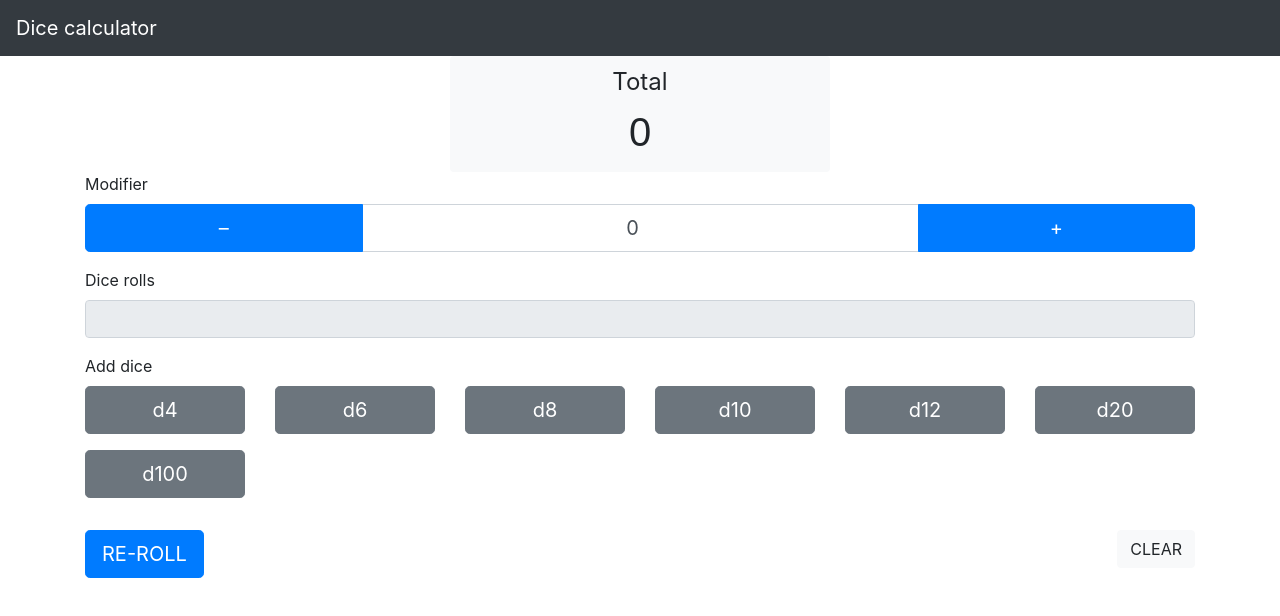
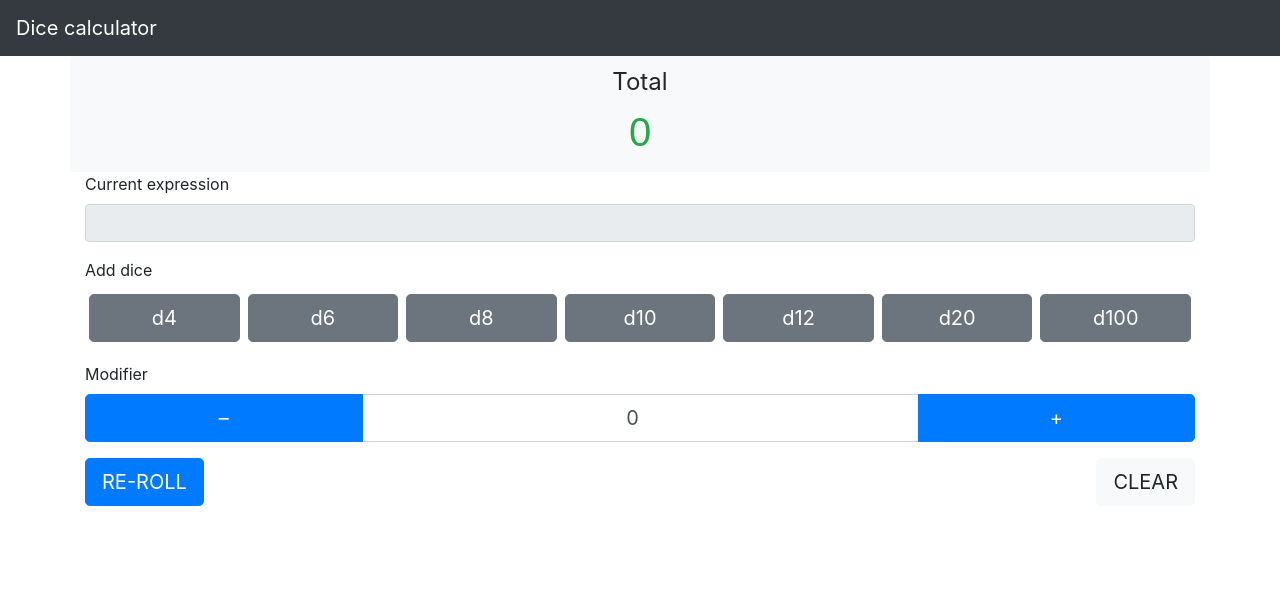
Before and after one commit to Jexordexan/dice-roller, a Vue app: page / in a window 1280 px wide. Shown: the top 616 px of the page. Built offline with nearby package versions, Linux system fonts and the light colour scheme.

Commit message:
Add Saved rolls feature

```diff
--- a/components/Dice.vue
+++ b/components/Dice.vue
@@ -1,10 +1,28 @@
 <template>
-  <div class="form">
-    <div class="row">
-      <div class="col-md-4 mx-auto p-2 text-center bg-light rounded">
+  <div>
+    <div class="row text-center bg-light rounded">
+      <div class="col mx-auto p-2">
         <legend>Total</legend>
-        <h1 :class="{ wiggle: animating }">{{ tweenedTotal }}</h1>
+        <h1 class="text-success" :class="{ wiggle: animating }">{{ tweenedTotal }}</h1>
         <div class="sr-only" aria-live="polite">Total: {{ total }}</div>
+      </div>
+    </div>
+    <div class="form-group">
+      <label for="expression">Current expression</label>
+      <input id="expression" class="form-control text-center" type="text" readonly :value="expression" />
+    </div>
+    <div class="form-group">
+      <label class="form-label">Add dice</label>
+      <br />
+      <div class="d-flex flex-wrap justify-content-center die-buttons">
+        <button
+          class="die-button btn btn-secondary btn-lg m-1 flex-grow-1"
+          v-for="die in dice"
+          :key="die"
+          @click="recordRoll(die)"
+        >
+          d{{ die }}
+        </button>
       </div>
     </div>
     <div class="form-group">
@@ -20,61 +38,76 @@
       </div>
     </div>
     <div class="form-group">
-      <label for="expression">Dice rolls</label>
-      <input id="expression" class="form-control text-center" type="text" readonly :value="expression" />
-    </div>
-    <div class="form-group">
-      <label class="form-label">Add dice</label>
-      <br />
-      <div class="row flex-wrap">
-        <div class="col-lg-2 col-md-3 col-sm-4 col-6 d-flex" v-for="die in dice" :key="die">
-          <button class="flex-fill btn btn-secondary btn-lg mb-3" @click="roll(die)">d{{ die }}</button>
-        </div>
-      </div>
-    </div>
-    <div class="form-group">
-      <button class="btn btn-primary btn-lg" @click="reroll">
+      <button class="btn btn-primary btn-lg mr-2" @click="reRoll">
         RE-ROLL
       </button>
-      <button class="btn btn-light float-right" @click="clear">
+      <button class="btn btn-secondary btn-lg" @click="save" v-show="rollMap.size > 0">
+        SAVE
+      </button>
+      <button class="btn btn-light btn-lg float-right" @click="clear">
         CLEAR
       </button>
     </div>
+    <template v-if="savedRolls.length">
+      <hr />
+      <h3>Saved rolls</h3>
+      <div class="list-group">
+        <SavedRoll v-for="roll in savedRolls" :key="roll.name" :name="roll.name" :expression="roll.expression" />
+      </div>
+    </template>
   </div>
 </template>
 
 <script lang="ts">
 import { defineComponent, ref, reactive, computed } from 'vue';
 import useTween from '../hooks/useTween';
+import useLocalStorage from '../hooks/useLocalStorage';
+
+import SavedRoll from './SavedRoll.vue';
+
+interface Roll {
+  expression: string;
+  name?: string;
+}
+
+function rollDie(die: number) {
+  return Math.ceil(Math.random() * die);
+}
 
 export default defineComponent({
   name: 'Dice',
+  components: {
+    SavedRoll,
+  },
   setup() {
+    // Current roll editor
     const dice = [4, 6, 8, 10, 12, 20, 100];
     const result = ref(0);
     const modifier = ref(0);
-    const rolls = reactive(new Map<number, number>());
+    const rollMap = reactive(new Map<number, number>());
     const expression = computed(() => {
       const list: string[] = [];
-      rolls.forEach((count, die) => list.push(`${count}d${die}`));
+      rollMap.forEach((count, die) => list.push(`${count}d${die}`));
+      if (modifier.value > 0) list.push(`${modifier.value}`);
       return list.join(' + ');
     });
 
-    function roll(die: number) {
-      rolls.set(die, (rolls.get(die) || 0) + 1);
-      result.value += Math.ceil(Math.random() * die);
+    function recordRoll(die: number) {
+      rollMap.set(die, (rollMap.get(die) || 0) + 1);
+      result.value += rollDie(die);
     }
 
     function clear() {
-      rolls.clear();
+      rollMap.clear();
+      modifier.value = 0;
       result.value = 0;
     }
 
-    function reroll() {
+    function reRoll() {
       result.value = 0;
-      rolls.forEach((count, die) => {
+      rollMap.forEach((count, die) => {
         for (let i = 0; i < count; i++) {
-          result.value += Math.ceil(Math.random() * die);
+          result.value += rollDie(die);
         }
       });
     }
@@ -84,24 +117,40 @@ export default defineComponent({
       250
     );
 
+    // Saved roll equations
+    const savedRolls = useLocalStorage('savedRolls', [] as Roll[]);
+
+    function save() {
+      if (rollMap.size === 0) return;
+      const name = prompt('Enter a name for this roll') || 'Unnamed';
+      savedRolls.value.push({ name, expression: expression.value });
+      clear();
+    }
+
     return {
       dice,
-      rolls,
+      rollMap,
       result,
       total,
       tweenedTotal,
       animating,
       modifier,
-      roll,
-      reroll,
+      recordRoll,
+      reRoll,
       expression,
       clear,
+      save,
+      savedRolls,
     };
   },
 });
 </script>
 
-<style>
+<style scoped>
+.die-button {
+  width: 100px;
+}
+
 .wiggle {
   animation: wiggle 250ms ease-in-out;
   opacity: 0.5;
--- a/components/Bingo.vue
+++ b/components/SavedRoll.vue
@@ -1,30 +1,33 @@
 <template>
-  <input type="text" @keypress.enter="roll" v-model="expr" />
-  <button @click="roll">ROLL!</button>
-  <div v-if="result">Result: {{ result }}</div>
+  <div class="list-group-item d-flex">
+    <div>
+      <strong>
+        {{ name }}
+      </strong>
+      <div class="text-muted">
+        {{ expression }}
+      </div>
+    </div>
+    <span class="ml-auto mr-2 h2 align-self-center">{{ tweenedResult || '--' }}</span>
+    <button class="btn btn-primary" @click="roll">
+      ROLL
+    </button>
+  </div>
 </template>
 
 <script lang="ts">
 import { defineComponent, PropType, ref } from 'vue';
-
-interface IBook {
-  id: string;
-  isbn?: string;
-  title?: string;
-}
+import useTween from '../hooks/useTween';
 
 export default defineComponent({
   props: {
     name: String,
-    greeting: {
+    expression: {
       type: String,
-      default: 'hello',
+      default: '',
     },
-    books: Array as PropType<IBook[]>,
   },
   setup(props) {
-    console.log(props);
-    const expr = ref('');
     const result = ref(0);
 
     function dN(N: number) {
@@ -53,7 +56,7 @@ export default defineComponent({
     }
 
     function roll() {
-      const portions = expr.value.split('+').map((s) => s.trim());
+      const portions = props.expression.split('+').map((s) => s.trim());
 
       result.value = portions.reduce((sum, r) => {
         if (r.includes('d')) {
@@ -66,8 +69,10 @@ export default defineComponent({
       }, 0);
     }
 
+    const { tweened: tweenedResult } = useTween(result, 250);
+
     return {
-      expr,
+      tweenedResult,
       result,
       roll,
     };
--- /dev/null
+++ b/hooks/useLocalStorage.ts
@@ -0,0 +1,17 @@
+import { ref, watchEffect } from 'vue';
+
+export default function useLocalStorage<T>(key: string, fallback: T) {
+  const initial = localStorage.getItem(key);
+
+  const data = ref(fallback);
+
+  if (initial != null) {
+    data.value = JSON.parse(initial);
+  }
+
+  watchEffect(() => {
+    localStorage.setItem(key, JSON.stringify(data.value));
+  });
+
+  return data;
+}
```
